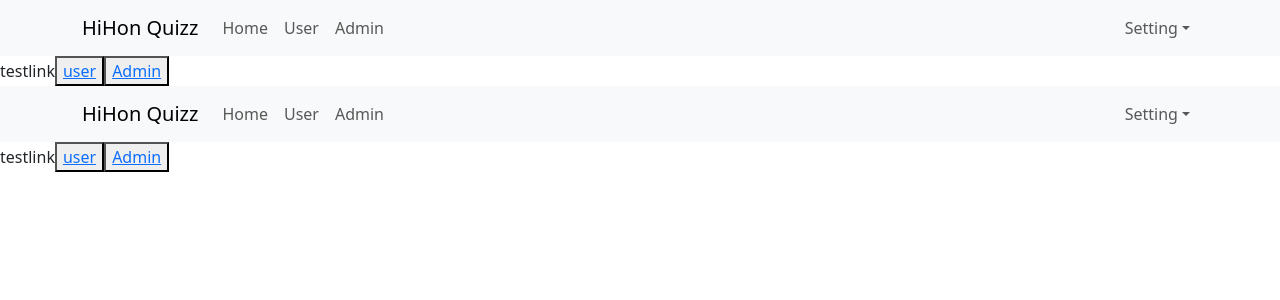
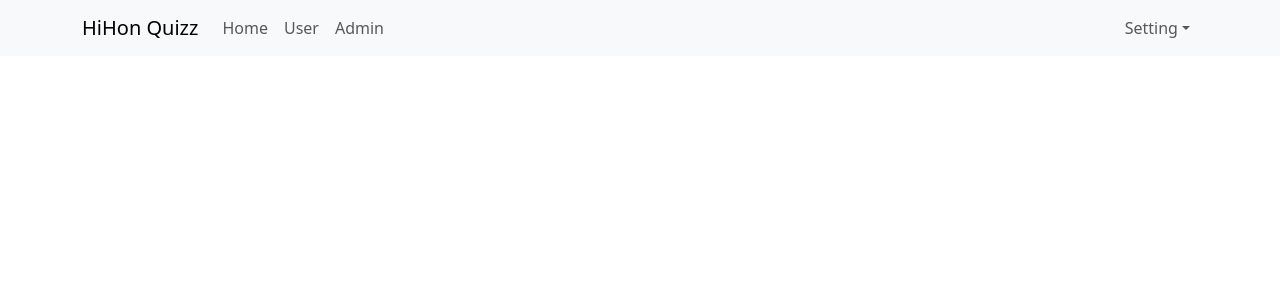
Before and after one commit to NguynHiHon/react-practice, a React (Create React App) app: page / in a window 1280 px wide. Shown: the top 300 px of the page. Built offline with nearby package versions, Linux system fonts and the light colour scheme.

Commit message:
up date header

```diff
--- a/src/App.js
+++ b/src/App.js
@@ -1,21 +1,27 @@
 import './App.scss';
 import Header from './components/Header/Header';
-import { Link } from 'react-router-dom';
+import { Link, Outlet } from 'react-router-dom';
+
 function App() {
   return (
     <div className='app-container'>
-      <Header/>
-      <div>
-        testlink
-        <button>
-<Link to={"/user"}>
-user
-</Link>
-        </button>
-        <button>
-<Link to={"/admin"}>Admin</Link>
-        </button>
+      <div className='header-container'>
+        <Header />
+
       </div>
+
+      <div className='main-container'>
+        <div className='sidenav-Container'>
+
+
+        </div>
+      </div>
+
+      <div className='app-content'>
+           <Outlet/>
+      </div>
+
+
     </div>
 
 
--- a/src/index.js
+++ b/src/index.js
@@ -18,11 +18,13 @@
   <React.StrictMode>
 
     <BrowserRouter>
-    <App/>
       <Routes>
-        <Route path='/' element={<App/>}></Route>
-        <Route path='/user' element={<User/>}></Route>
+        <Route path='/' element={<App/>}>
+                <Route path='/user' element={<User/>}></Route>
         <Route path='/admin' element={<Admin/>}></Route>
+
+        </Route>
+
 
       </Routes>
     </BrowserRouter>
```
